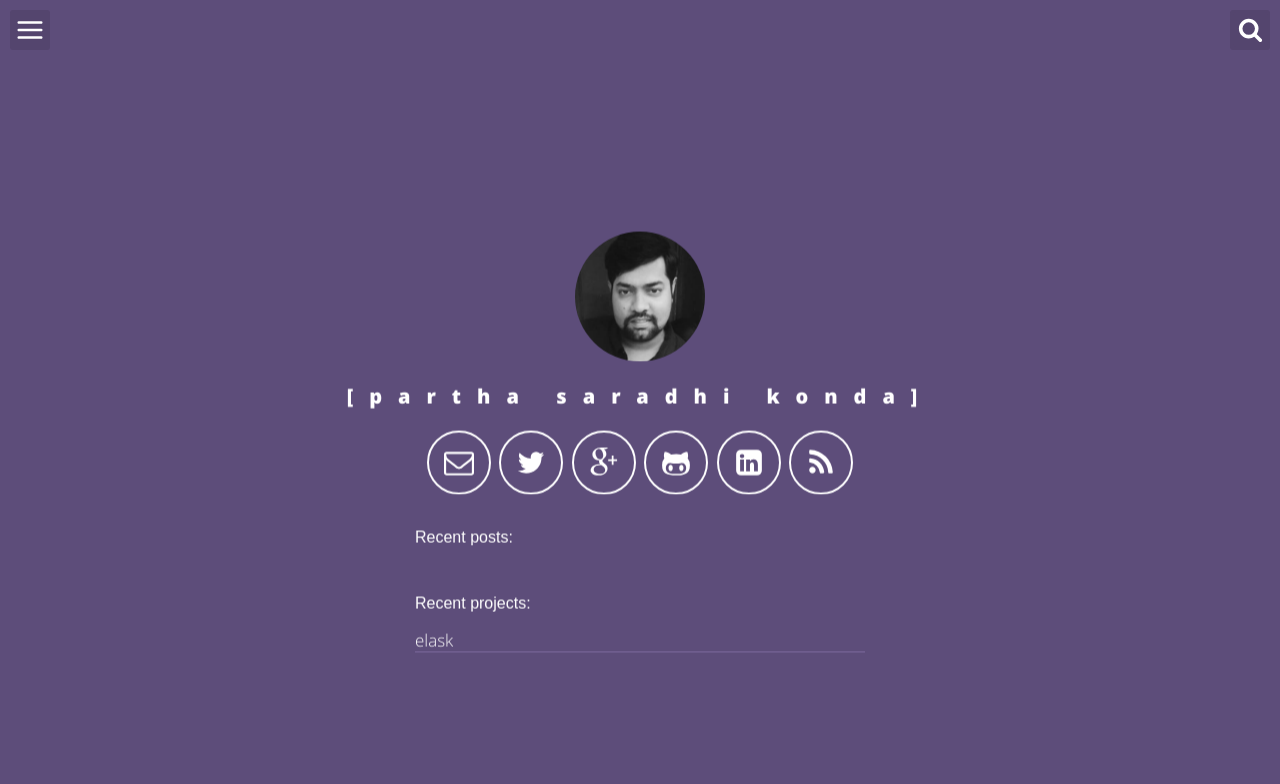
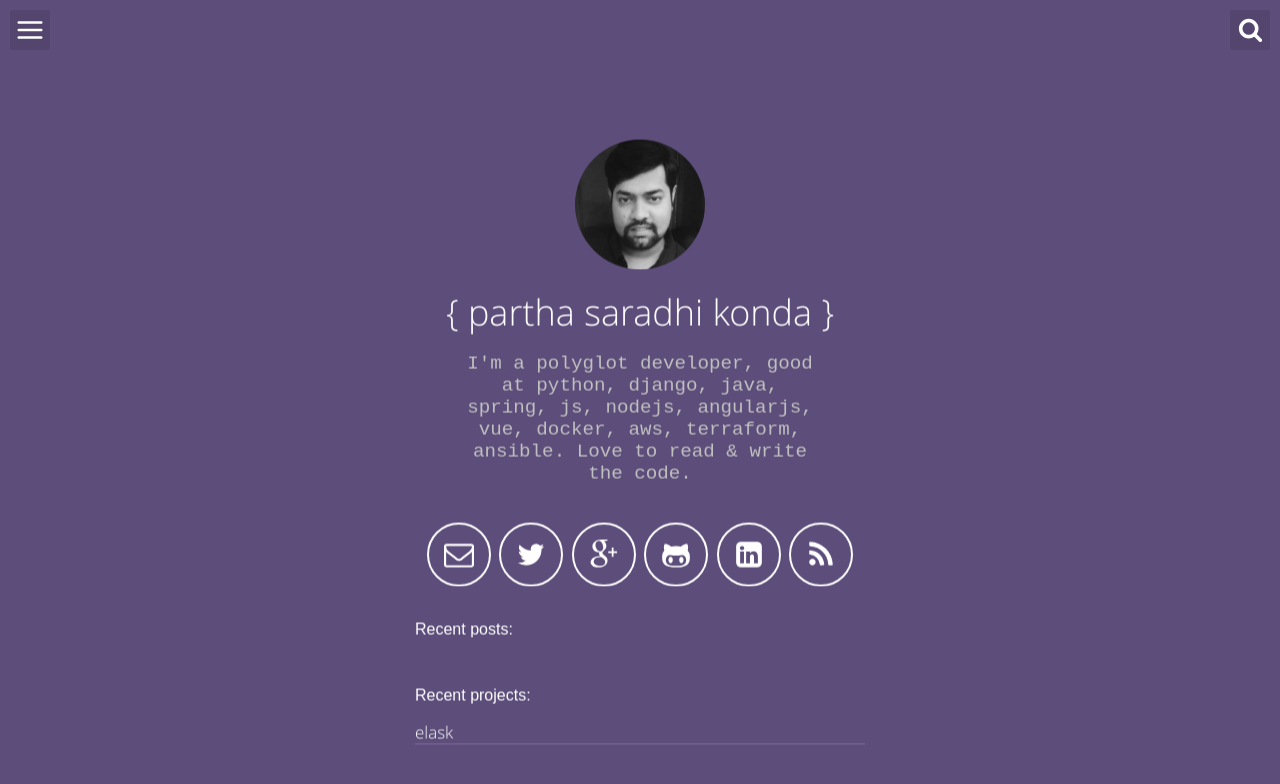
Before and after one commit to parthasaradhikonda/parthasaradhikonda.github.io, a Jekyll site: the page built from index.html, in a window 1280 px wide. Shown: the top 784 px of the page. Built offline with Jekyll 4.4.1, drawn with Linux system fonts in a browser that asks for light colours.

Commit message:
Updated home page

```diff
--- a/_config.yml
+++ b/_config.yml
@@ -1,4 +1,6 @@
-title: Partha Saradhi Konda - Web Developer
+title: Partha Saradhi Konda - I'm a polyglot developer, good at python, django, java, spring, js, nodejs,
+  angularjs, vue, docker, aws, terraform, ansible. Love to read & write the
+  code.
 description: >-
   I'm a polyglot developer, good at python, django, java, spring, js, nodejs,
   angularjs, vue, docker, aws, terraform, ansible. Love to read & write the
--- a/_includes/header-default.html
+++ b/_includes/header-default.html
@@ -6,9 +6,12 @@
         </div>
 
         <h1>
-            <span class="site-title">[{{site.username}}]</span>
+            <span class="site-title">{ {{site.username}} }</span>
         </h1>
-
+        <p style="color: silver;font-size: 1.2rem;font-family: monospace;width: 30%;max-width: 400px;margin: auto;">
+            {{site.description}}
+        </p>
+        <br /><br />
         <div class="icons-home">
             <a aria-label="Send email" title="Send me a e-mail" href="mailto:{{site.email}}">
                 <svg class="icon icon-email"><use xlink:href="#icon-email"></use></svg>
```
Also changed, not shown: about.html (+4 -4 lines), assets/css/main.css, 7 other files.
